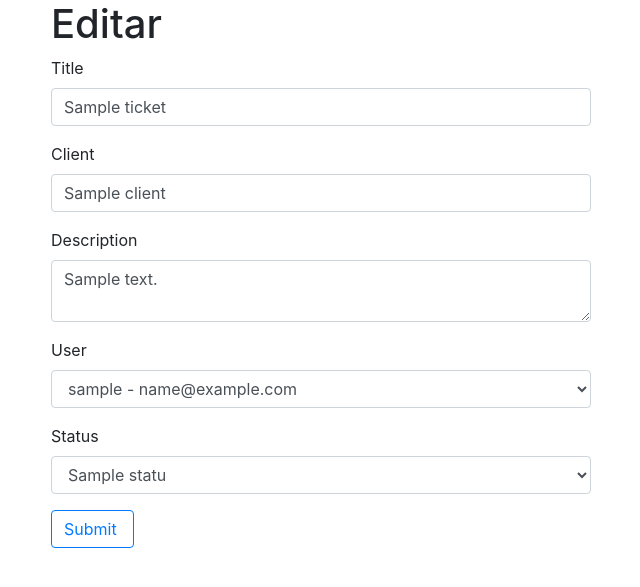
After one commit to GilMendezS/django_App_tickets, a Django app: template templates/tickets/details.html in a window 1280 px wide. The commit adds this page. Shown: the top 587 px of the page, without its empty margins (34-674 px from the left). Run offline with Django 3.2, Linux system fonts and the light colour scheme; tables that the repository leaves empty hold one stand-in row (values such as "Sample post"); the template is opened without the code that fills it: values that come from a table or form of the project are taken from there, most other values are stand-ins (such as "Sample title", 1, 10 or a date in 2020); parts of the project's set-up code (start-up, migrations or seed data) failed here and were passed over; some libraries are stand-ins or nearby versions.

Commit message:
:clipboard: its posible update ticjets

```diff
--- a/apps/tickets/urls.py
+++ b/apps/tickets/urls.py
@@ -5,5 +5,7 @@ app_name = 'tickets'
 
 urlpatterns = [
     path('', views.index, name = 'index'),
+    path('<int:id>/details', views.details, name = 'details'),
+    path('<int:id>/update', views.update, name='update')
 
 ]
--- a/templates/layouts/master.html
+++ b/templates/layouts/master.html
@@ -5,6 +5,7 @@
     <meta name="viewport" content="width=device-width, initial-scale=1.0">
     <meta http-equiv="X-UA-Compatible" content="ie=edge">
     <link rel="stylesheet" href="https://stackpath.bootstrapcdn.com/bootstrap/4.2.1/css/bootstrap.min.css" integrity="sha384-GJzZqFGwb1QTTN6wy59ffF1BuGJpLSa9DkKMp0DgiMDm4iYMj70gZWKYbI706tWS" crossorigin="anonymous">
+    <link rel="stylesheet" href="https://use.fontawesome.com/releases/v5.6.3/css/all.css" integrity="sha384-UHRtZLI+pbxtHCWp1t77Bi1L4ZtiqrqD80Kn4Z8NTSRyMA2Fd33n5dQ8lWUE00s/" crossorigin="anonymous">
     <title>Tickets</title>
 </head>
 <body>
--- /dev/null
+++ b/templates/tickets/details.html
@@ -0,0 +1,50 @@
+{% extends 'layouts/master.html' %}
+
+{% block body %}
+    <div class="col col-12 col-md-6">
+        <h1>Editar</h1>
+        {% if error_message %}
+            <div class="alert alert-danger" role="alert">
+                {{error_message}}
+            </div>
+
+        {%endif%}
+        <form action="{% url 'tickets:update' ticket.id %}" method="POST">
+            {% csrf_token %}
+            <div class="form-group">
+                <label for="title">Title</label>
+                <input type="text" id="title"  name="title" class="form-control" value="{{ticket.title}}" />
+            </div>
+            <div class="form-group">
+                <label for="client">Client</label>
+                <input type="text" id="client"  name="client" class="form-control" value="{{ticket.client}}" />
+            </div>
+            <div class="form-group">
+                <label for="description">Description</label>
+                <textarea class="form-control" name="description" id="description">{{ticket.description}}</textarea>
+            </div>
+            <div class="form-group">
+                <label for="user_id">User</label>
+                <select name="user_id" id="user_id" class="form-control">
+                    {% for user in users %}
+                        <option {% if user.id == ticket.user_id %} selected {%endif%} value="{{user.id}}">{{user.username}} - {{user.email}} </option>
+                    {%  endfor %}
+
+                </select>
+            </div>
+            <div class="form-group">
+                <label for="status_id">Status</label>
+                <select name="status_id" id="status_id" class="form-control">
+                    {% for status in statuses %}
+                        <option {% if status.id == ticket.status_id %} selected {%endif%} value="{{status.id}}">{{status.title}}</option>
+                    {% endfor %}
+
+                </select>
+            </div>
+            <button class="btn btn-outline-primary" type="submit">Submit <i class="fa fa-refresh"></i></button>
+
+        </form>
+    </div>
+
+
+{% endblock body %}
--- a/templates/tickets/index.html
+++ b/templates/tickets/index.html
@@ -3,12 +3,18 @@
 {% block body %}
     <div class="col col-12">
         <h1>Tickets</h1>
+        <a class="float-right btn btn-outline-primary" href="{% url 'tickets:index' %}">Crear <i class="fa fa-plus"></i></a>
         <hr>
         {% if tickets %}
             {% for ticket in tickets %}
                 <div class="card col col-12 col-md-4 ">
                     <div class="card-body">
                         <h5 class="card-title ">{{ticket.title}}</h5>
+
+                        <a href="{% url 'tickets:details' ticket.id %}" class="card-link btn btn-outline-info">
+                            <i class="fa fa-eye"></i>
+                            Ver detalles
+                        </a>
                     </div>
                 </div>
             {% endfor %}
```
Also changed, not shown: apps/tickets/views.py (+35 -2 lines).
